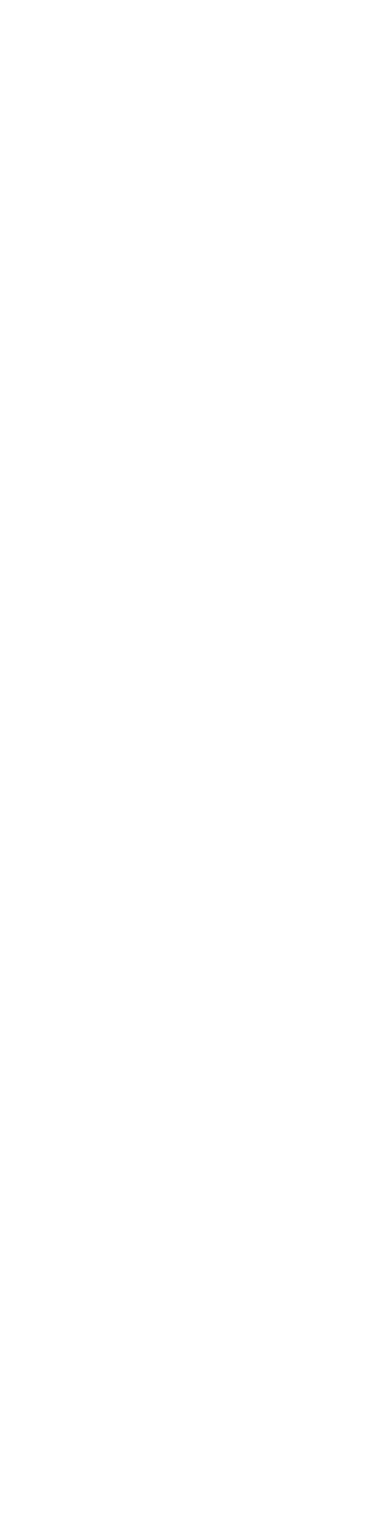
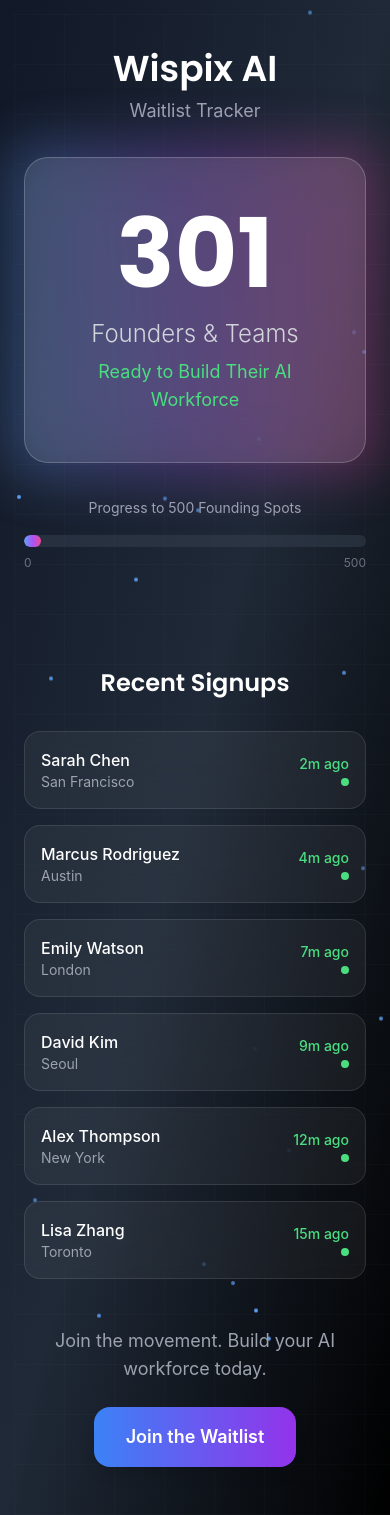
Before and after one commit to Blakeyyyyyyy/wispix-waitlist, a React (Vite) app: page /timer in a window 390 px wide. Before the commit this address had no page. Before the commit the page ends 844 px from the top, so only its background shows below. Built offline with nearby package versions, Linux system fonts and the light colour scheme.

Commit message:
Fix mobile button overflow issue - remove scale-110 on mobile, add responsive width and padding

```diff
--- a/src/App.tsx
+++ b/src/App.tsx
@@ -2,6 +2,7 @@
 import { BrowserRouter as Router, Routes, Route } from 'react-router-dom';
 import { ChatProvider } from '@/context/ChatContext';
 import LandingPage from '@/pages/LandingPage';
+import TimerPage from '@/pages/TimerPage';
 
 const App: React.FC = () => {
   return (
@@ -9,6 +10,7 @@
       <ChatProvider>
         <Routes>
           <Route path="/" element={<LandingPage />} />
+          <Route path="/timer" element={<TimerPage />} />
           <Route path="/workflow" element={<div className="p-8 text-center">Workflow page coming soon...</div>} />
         </Routes>
       </ChatProvider>
--- a/src/pages/LandingPage.tsx
+++ b/src/pages/LandingPage.tsx
@@ -444,10 +444,10 @@
             </div>
 
             {/* Quick Join Waitlist CTA */}
-            <div className="mt-12 md:mt-16 flex justify-center">
+            <div className="mt-12 md:mt-16 flex justify-center px-4">
               <RainbowButton
                 onClick={() => setShowWaitlistModal(true)}
-                className="text-base md:text-lg px-10 md:px-12 py-4 md:py-5 scale-110 bg-black text-white"
+                className="text-sm md:text-lg px-6 md:px-12 py-3 md:py-5 w-full max-w-xs md:max-w-none md:scale-110 bg-black text-white"
               >
                 Get Early Access To Wispix AI
               </RainbowButton>
--- /dev/null
+++ b/src/pages/TimerPage.tsx
@@ -0,0 +1,223 @@
+import React, { useState, useEffect } from 'react';
+import { motion } from 'framer-motion';
+
+const TimerPage: React.FC = () => {
+  const [currentCount, setCurrentCount] = useState(0);
+  const targetCount = 301;
+  const [isVisible, setIsVisible] = useState(false);
+
+  useEffect(() => {
+    setIsVisible(true);
+
+    // Animate counter from 0 to target
+    const duration = 3000; // 3 seconds
+    const steps = 60;
+    const increment = targetCount / steps;
+    let current = 0;
+
+    const timer = setInterval(() => {
+      current += increment;
+      if (current >= targetCount) {
+        setCurrentCount(targetCount);
+        clearInterval(timer);
+      } else {
+        setCurrentCount(Math.floor(current));
+      }
+    }, duration / steps);
+
+    return () => clearInterval(timer);
+  }, []);
+
+  // Generate random signup times for the "recent signups" section
+  const recentSignups = [
+    { name: "Sarah Chen", time: "2m ago", location: "San Francisco" },
+    { name: "Marcus Rodriguez", time: "4m ago", location: "Austin" },
+    { name: "Emily Watson", time: "7m ago", location: "London" },
+    { name: "David Kim", time: "9m ago", location: "Seoul" },
+    { name: "Alex Thompson", time: "12m ago", location: "New York" },
+    { name: "Lisa Zhang", time: "15m ago", location: "Toronto" },
+  ];
+
+  return (
+    <div className="min-h-screen bg-gradient-to-br from-gray-900 via-gray-800 to-black overflow-hidden relative">
+      {/* Animated background grid */}
+      <div className="absolute inset-0 opacity-20">
+        <div className="absolute inset-0" style={{
+          backgroundImage: `
+            linear-gradient(rgba(255,255,255,0.1) 1px, transparent 1px),
+            linear-gradient(90deg, rgba(255,255,255,0.1) 1px, transparent 1px)
+          `,
+          backgroundSize: '50px 50px',
+          animation: 'gridMove 20s linear infinite'
+        }} />
+      </div>
+
+      {/* Floating particles */}
+      {[...Array(20)].map((_, i) => (
+        <motion.div
+          key={i}
+          className="absolute w-1 h-1 bg-blue-400 rounded-full opacity-60"
+          style={{
+            left: `${Math.random() * 100}%`,
+            top: `${Math.random() * 100}%`,
+          }}
+          animate={{
+            y: [0, -20, 0],
+            opacity: [0.6, 1, 0.6],
+          }}
+          transition={{
+            duration: 3 + Math.random() * 2,
+            repeat: Infinity,
+            delay: Math.random() * 2,
+          }}
+        />
+      ))}
+
+      <div className="relative z-10 min-h-screen flex flex-col items-center justify-center px-6 py-12">
+        {/* Main counter section */}
+        <motion.div
+          initial={{ opacity: 0, scale: 0.8 }}
+          animate={{ opacity: 1, scale: 1 }}
+          transition={{ duration: 1, delay: 0.5 }}
+          className="text-center mb-16"
+        >
+          {/* Wispix AI Logo */}
+          <motion.div
+            initial={{ opacity: 0, y: -30 }}
+            animate={{ opacity: 1, y: 0 }}
+            transition={{ duration: 0.8 }}
+            className="mb-8"
+          >
+            <h1 className="text-4xl md:text-6xl font-bold text-white mb-2">
+              <span className="font-['Poppins'] font-semibold">Wispix AI</span>
+            </h1>
+            <p className="text-gray-400 text-lg">Waitlist Tracker</p>
+          </motion.div>
+
+          {/* Main counter */}
+          <motion.div
+            initial={{ opacity: 0, scale: 0.5 }}
+            animate={{ opacity: 1, scale: 1 }}
+            transition={{ duration: 1.5, delay: 1 }}
+            className="relative mb-8"
+          >
+            <div className="relative">
+              {/* Glow effect */}
+              <div className="absolute inset-0 bg-gradient-to-r from-blue-400 via-purple-500 to-pink-500 rounded-3xl blur-xl opacity-30 scale-110" />
+
+              {/* Main counter container */}
+              <div className="relative bg-white/10 backdrop-blur-xl border border-white/20 rounded-3xl p-12 md:p-16">
+                <div className="text-center">
+                  <motion.div
+                    key={currentCount}
+                    initial={{ scale: 1.2, opacity: 0 }}
+                    animate={{ scale: 1, opacity: 1 }}
+                    transition={{ duration: 0.3 }}
+                    className="text-8xl md:text-9xl font-bold text-white mb-4 font-['Poppins']"
+                  >
+                    {isVisible ? currentCount.toLocaleString() : '0'}
+                  </motion.div>
+
+                  <p className="text-2xl md:text-3xl text-gray-300 font-light">
+                    Founders & Teams
+                  </p>
+                  <p className="text-lg text-green-400 mt-2">
+                    Ready to Build Their AI Workforce
+                  </p>
+                </div>
+              </div>
+            </div>
+          </motion.div>
+
+          {/* Progress bar */}
+          <motion.div
+            initial={{ opacity: 0, y: 20 }}
+            animate={{ opacity: 1, y: 0 }}
+            transition={{ duration: 1, delay: 2 }}
+            className="max-w-md mx-auto mb-8"
+          >
+            <div className="text-center mb-4">
+              <span className="text-gray-400 text-sm">Progress to 500 Founding Spots</span>
+            </div>
+            <div className="bg-gray-700/50 rounded-full h-3 overflow-hidden">
+              <motion.div
+                initial={{ width: 0 }}
+                animate={{ width: `${(currentCount / 500) * 100}%` }}
+                transition={{ duration: 2, delay: 2.5 }}
+                className="h-full bg-gradient-to-r from-blue-400 via-purple-500 to-pink-500 rounded-full"
+              />
+            </div>
+            <div className="flex justify-between text-xs text-gray-500 mt-2">
+              <span>0</span>
+              <span>500</span>
+            </div>
+          </motion.div>
+        </motion.div>
+
+        {/* Recent signups section */}
+        <motion.div
+          initial={{ opacity: 0, y: 50 }}
+          animate={{ opacity: 1, y: 0 }}
+          transition={{ duration: 1, delay: 3 }}
+          className="w-full max-w-2xl"
+        >
+          <h3 className="text-2xl font-semibold text-white text-center mb-8 font-['Poppins']">
+            Recent Signups
+          </h3>
+
+          <div className="grid grid-cols-1 md:grid-cols-2 gap-4">
+            {recentSignups.map((signup, index) => (
+              <motion.div
+                key={index}
+                initial={{ opacity: 0, x: -20 }}
+                animate={{ opacity: 1, x: 0 }}
+                transition={{ duration: 0.5, delay: 3.5 + index * 0.1 }}
+                className="bg-white/5 backdrop-blur-xl border border-white/10 rounded-2xl p-4 hover:bg-white/10 transition-all duration-300"
+              >
+                <div className="flex items-center justify-between">
+                  <div>
+                    <p className="text-white font-medium">{signup.name}</p>
+                    <p className="text-gray-400 text-sm">{signup.location}</p>
+                  </div>
+                  <div className="text-right">
+                    <p className="text-green-400 text-sm font-medium">{signup.time}</p>
+                    <div className="w-2 h-2 bg-green-400 rounded-full mt-1 ml-auto" />
+                  </div>
+                </div>
+              </motion.div>
+            ))}
+          </div>
+        </motion.div>
+
+        {/* Call to action */}
+        <motion.div
+          initial={{ opacity: 0, y: 30 }}
+          animate={{ opacity: 1, y: 0 }}
+          transition={{ duration: 1, delay: 4 }}
+          className="mt-12 text-center"
+        >
+          <p className="text-gray-400 text-lg mb-6">
+            Join the movement. Build your AI workforce today.
+          </p>
+          <motion.button
+            whileHover={{ scale: 1.05 }}
+            whileTap={{ scale: 0.95 }}
+            className="bg-gradient-to-r from-blue-500 to-purple-600 hover:from-blue-600 hover:to-purple-700 text-white px-8 py-4 rounded-2xl font-semibold text-lg transition-all duration-300 shadow-lg hover:shadow-xl"
+          >
+            Join the Waitlist
+          </motion.button>
+        </motion.div>
+      </div>
+
+      {/* Custom animations */}
+      <style jsx>{`
+        @keyframes gridMove {
+          0% { transform: translate(0, 0); }
+          100% { transform: translate(50px, 50px); }
+        }
+      `}</style>
+    </div>
+  );
+};
+
+export default TimerPage;
```
